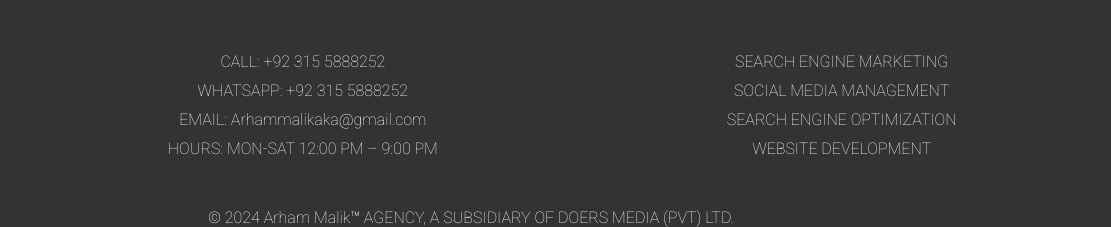
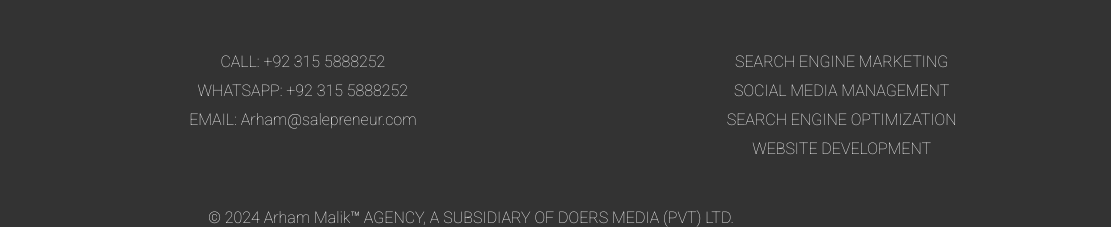
Before and after one commit to hopeless302/Arham, a plain HTML site: page index.html in a window 1280 px wide. Shown: the part 2891-3118 px from the top of the page, 169-1280 px from the left. Drawn offline with nearby package versions, Linux system fonts and the light colour scheme.

Commit message:
Adding email

```diff
--- a/index.html
+++ b/index.html
@@ -223,8 +223,7 @@
             <div class="contactinfo">
                 <div>CALL: +92 315 5888252 </div>
                 <div>WHATSAPP: +92 315 5888252</div>
-                <div>EMAIL: Arhammalikaka@gmail.com</div>
-                <div>HOURS: MON-SAT 12:00 PM – 9:00 PM</div>
+                <div>EMAIL: Arham@salepreneur.com</div>
             </div>
             <div class="services">
                 <div>SEARCH ENGINE MARKETING</div>
```
